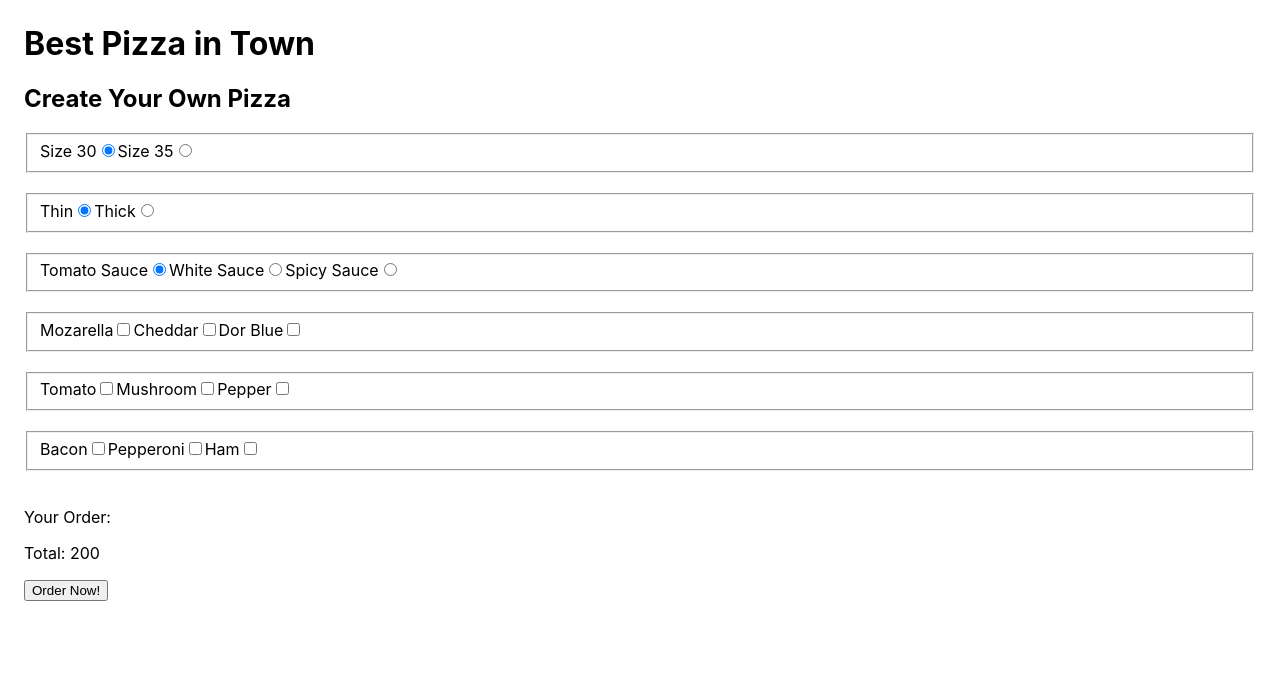
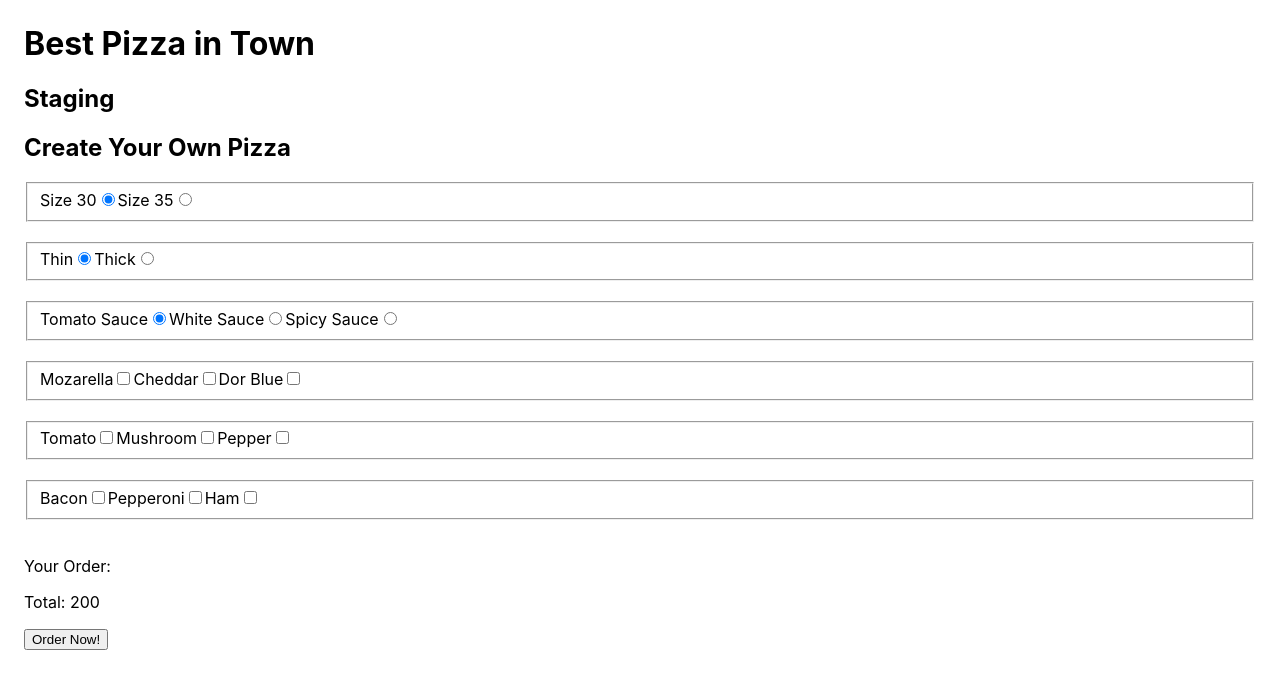
Before and after one commit to tan75/papaginos, a React (Create React App) app: page / in a window 1280 px wide. Shown: the top 688 px of the page. Built offline with nearby package versions, Linux system fonts and the light colour scheme.

Commit message:
Update App.js

```diff
--- a/src/App.js
+++ b/src/App.js
@@ -4,6 +4,7 @@ const App = () => {
   return (
     <div className="App">
       <h1>Best Pizza in Town</h1>
+      <h2>Staging</h2>
       <PizzaComponent />
     </div>
   );
```
